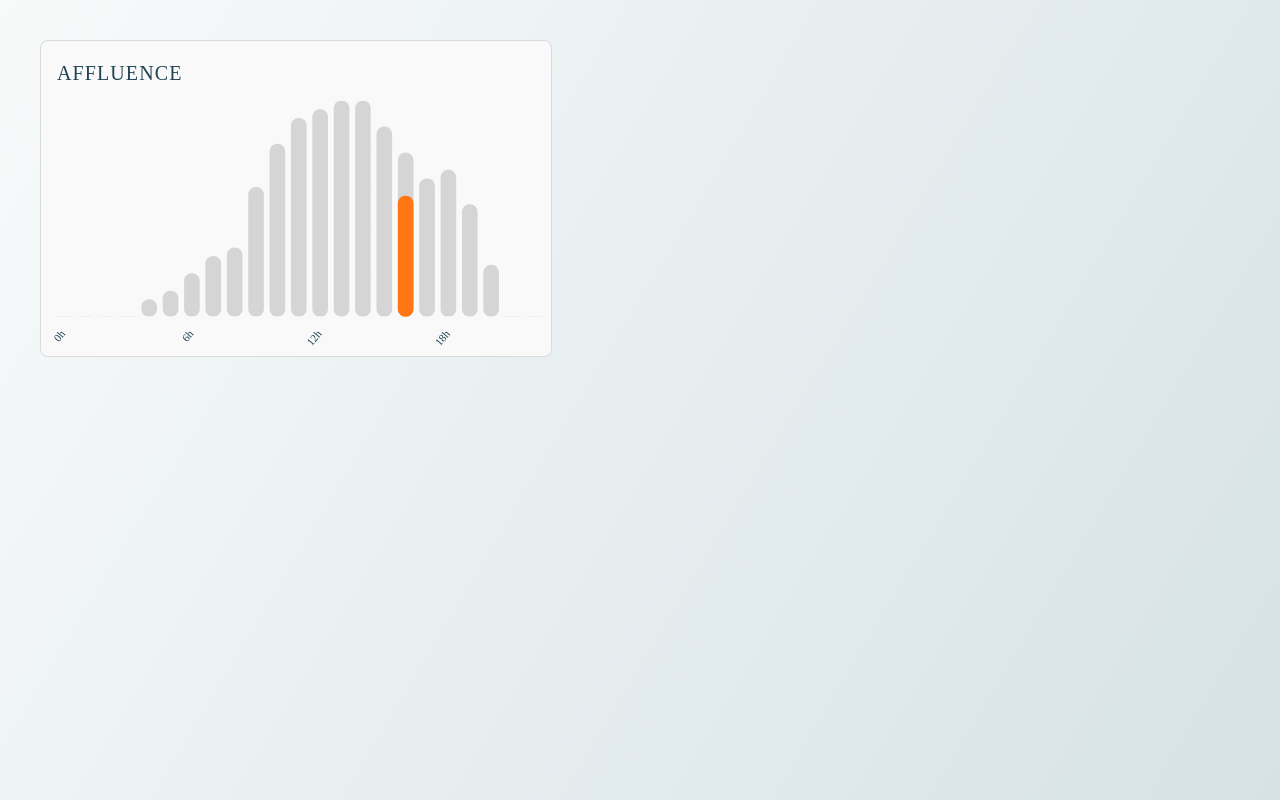
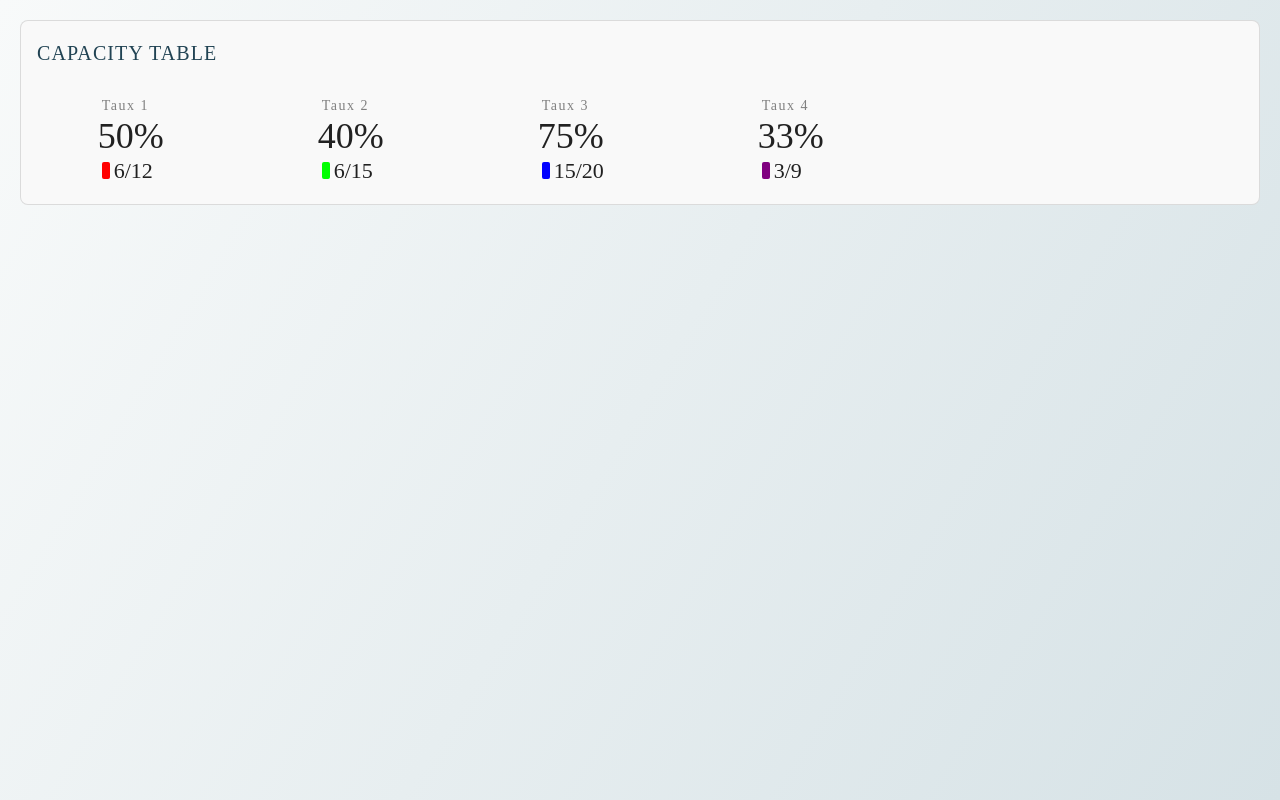
Before and after one commit to spinalcom/spinal-components, a Vue app: page / in a window 1280 px wide. Built offline with nearby package versions, Linux system fonts and the light colour scheme; a web font is replaced by a local one.

Commit message:
new component capacity table

```diff
--- a/package.json
+++ b/package.json
@@ -1,7 +1,7 @@
 {
   "name": "spinal-components",
   "main": "dist/spinal-components.common.js",
-  "version": "1.0.0",
+  "version": "1.2.0",
   "private": true,
   "scripts": {
     "serve": "vue-cli-service serve",
--- a/src/App.vue
+++ b/src/App.vue
@@ -1,14 +1,6 @@
 <template>
   <v-app id="application">
-    <estimation-bar-card
-      class="ma-10"
-      title="Affluence"
-      :estimations="estimationData"
-      :labels="estimationData.map((e, i) => i + 'h')"
-      :step="6"
-      currentLabel="16h"
-      :currentValue="14"
-    ></estimation-bar-card>
+    <capacity-table class="ma-5" :values="capacities"></capacity-table>
   </v-app>
 </template>
 
@@ -24,13 +16,15 @@ import LoadingPage from "./components/LoadingPage";
 import TicketCard from "./components/TicketCard";
 import TicketDetails from "./components/TicketDetails";
 import EstimationBarCard from "./components/EstimationBarCard.vue";
+import CapacityTable from "./components/CapacityTable.vue";
+import LineCard from "./components/LineCard.vue";
 
 let i = 0;
 export default {
   name: "App",
 
   components: {
-    EstimationBarCard,
+    CapacityTable,
   },
 
   data: () => ({
@@ -204,6 +198,32 @@ export default {
         "technique (%)": 90,
       },
     ],
+    capacities: [
+      {
+        title: "Taux 1",
+        color: "hsl(0, 100%, 50%)",
+        percentage: "50%",
+        count: "6/12",
+      },
+      {
+        title: "Taux 2",
+        color: "rgb(0,255,0)",
+        percentage: "40%",
+        count: "6/15",
+      },
+      {
+        title: "Taux 3",
+        color: "#00f",
+        percentage: "75%",
+        count: "15/20",
+      },
+      {
+        title: "Taux 4",
+        color: "purple",
+        percentage: "33%",
+        count: "3/9",
+      },
+    ],
   }),
 
   computed: {
--- a/src/compile-lib.ts
+++ b/src/compile-lib.ts
@@ -14,6 +14,7 @@ import LoadingCard from "./components/LoadingCard.vue";
 import CarouselComponent from "./components/CarouselComponent.vue";
 import TicketDetails from "./components/TicketDetails.vue";
 import EstimationBarCard from "./components/EstimationBarCard.vue";
+import CapacityTable from "./components/CapacityTable.vue";
 
 export default {
   install(Vue: any, options: any) {
@@ -33,5 +34,6 @@ export default {
     Vue.component("sc-carousel", CarouselComponent);
     Vue.component("sc-ticket-detail", TicketDetails);
     Vue.component("sc-estimation-card", EstimationBarCard);
+    Vue.component("sc-capacity-table", CapacityTable);
   },
 };
--- /dev/null
+++ b/src/components/CapacityTable.vue
@@ -0,0 +1,282 @@
+<template>
+  <v-card
+    class="line-card pa-1 rounded-lg d-flex flex-column"
+    outlined
+    style="min-height: 185px !important; min-width: 270px !important"
+  >
+    <v-card-title
+      style="font-size: 20px; height: 56px"
+      class="card-title pa-3 text-uppercase"
+      >{{ title }}</v-card-title
+    >
+    <div class="d-flex justify-space-around flex-grow-1 align-center">
+      <div
+        v-if="totalPages > 1"
+        class="arrow-container-left d-flex align-center"
+        @click="previousPage"
+      >
+        <div class="round">
+          <v-icon class="arrow-icon">mdi-chevron-left</v-icon>
+        </div>
+      </div>
+      <div
+        ref="carousel"
+        :class="[
+          values.length >= item_per_page
+            ? 'carrousel-container'
+            : 'carrousel-container2',
+          animate === 'right'
+            ? 'container-animation-right'
+            : animate === 'left'
+            ? 'container-animation-left'
+            : '',
+          paginatedItems.length === item_per_page
+            ? 'justify-space-between'
+            : '',
+        ]"
+      >
+        <div
+          v-for="(item, i) in paginatedItems"
+          :key="i"
+          class="item"
+          style="width: 220px"
+        >
+          <div>
+            <div class="title_capactity_card ml-1">{{ item.title }}</div>
+            <div style="height: 45px; font-size: 36px; font-weight: 500">
+              {{ item.percentage }}
+            </div>
+            <div style="display: flex; align-items: center">
+              <div
+                class="rounded_square mr-1 ml-1"
+                :style="{ backgroundColor: item.color }"
+              ></div>
+              <div style="font-size: 22px">{{ item.count }}</div>
+            </div>
+          </div>
+        </div>
+      </div>
+      <div
+        v-if="totalPages > 1"
+        class="arrow-container-right d-flex align-center"
+        @click="nextPage"
+      >
+        <div class="round">
+          <v-icon class="arrow-icon" width="32">mdi-chevron-right</v-icon>
+        </div>
+      </div>
+    </div>
+  </v-card>
+</template>
+<script>
+export default {
+  name: "capacity-table",
+  props: {
+    title: {
+      type: String,
+      default: "Capacity Table",
+    },
+    values: {
+      type: Array,
+      default: () => [],
+    },
+  },
+  data() {
+    return {
+      currentPage: 0,
+      animate: "",
+      item_per_page: 7,
+    };
+  },
+  methods: {
+    //animation previous page
+    previousPage() {
+      this.animate = "left";
+      this.currentPage =
+        (this.totalPages - 1 - this.currentPage) % this.totalPages;
+      setTimeout(() => {
+        this.animate = "";
+      }, 500);
+    },
+    //animation next page
+    nextPage() {
+      this.animate = "right";
+      this.currentPage = (this.currentPage + 1) % this.totalPages;
+      setTimeout(() => {
+        this.animate = "";
+      }, 600);
+    },
+  },
+
+  computed: {
+    paginatedItems() {
+      if (this.values.length) {
+        const startIndex = this.currentPage * this.item_per_page;
+        const endIndex = startIndex + this.item_per_page;
+        return this.values.slice(startIndex, endIndex);
+      } else {
+        return [
+          {
+            title: "Pas de donnée",
+            color: "red",
+            percentage: "0%",
+            count: "0/0",
+          },
+        ];
+      }
+    },
+    totalPages() {
+      return Math.ceil(this.values.length / this.item_per_page) || 1;
+    },
+  },
+
+  mounted() {
+    const { carousel } = this.$refs;
+    this.item_per_page = Math.floor(carousel.clientWidth / 220 + 0.5);
+    window.onresize = () => {
+      const { carousel } = this.$refs;
+      this.item_per_page = Math.floor(carousel.clientWidth / 220 + 0.5);
+    };
+  },
+};
+</script>
+
+<style scoped>
+.container-animation-right {
+  -webkit-animation: slide-right 0.5s cubic-bezier(0.25, 0.46, 0.45, 0.94) both;
+  animation: slide-right 0.5s cubic-bezier(0.25, 0.46, 0.45, 0.94) both;
+}
+
+.container-animation-left {
+  -webkit-animation: slide-left 0.5s cubic-bezier(0.25, 0.46, 0.45, 0.94) both;
+  animation: slide-left 0.5s cubic-bezier(0.25, 0.46, 0.45, 0.94) both;
+}
+
+@-webkit-keyframes slide-right {
+  0% {
+    -webkit-transform: translateX(1000px);
+    transform: translateX(1000px);
+    opacity: 0;
+  }
+
+  100% {
+    -webkit-transform: translateX(0);
+    transform: translateX(0);
+    opacity: 1;
+  }
+}
+
+@keyframes slide-right {
+  0% {
+    -webkit-transform: translateX(1000px);
+    transform: translateX(1000px);
+    opacity: 0;
+  }
+
+  100% {
+    -webkit-transform: translateX(0);
+    transform: translateX(0);
+    opacity: 1;
+  }
+}
+
+@-webkit-keyframes slide-left {
+  0% {
+    -webkit-transform: translateX(-1000px);
+    transform: translateX(-1000px);
+    opacity: 0;
+  }
+
+  100% {
+    -webkit-transform: translateX(0);
+    transform: translateX(0);
+    opacity: 1;
+  }
+}
+
+@keyframes slide-left {
+  0% {
+    -webkit-transform: translateX(-1000px);
+    transform: translateX(-1000px);
+    opacity: 0;
+  }
+
+  100% {
+    -webkit-transform: translateX(0);
+    transform: translateX(0);
+    opacity: 1;
+  }
+}
+
+.card-title {
+  letter-spacing: 1.1px;
+  color: #214353;
+  opacity: 1;
+  font-size: 11px/13px;
+}
+
+.round {
+  display: flex;
+  justify-content: center;
+  align-items: center;
+  transition: 0.2s;
+  width: 35px;
+  height: 35px;
+  border-radius: 20px;
+}
+
+.arrow-container-right:hover .round,
+.arrow-container-left:hover .round {
+  background-color: rgb(236, 236, 236);
+}
+
+.arrow-container-left {
+  left: 0;
+}
+
+.arrow-container-right {
+  right: 0;
+}
+
+.line-card {
+  background-color: #f9f9f9;
+  overflow: hidden;
+}
+
+.rounded_square {
+  width: 8px;
+  height: 17px;
+  border-radius: 2px;
+}
+
+.carrousel-container {
+  display: flex;
+  width: 85%;
+}
+
+.carrousel-container2 {
+  margin-left: 60px;
+  display: flex;
+  width: 95%;
+}
+
+.title_capactity_card {
+  letter-spacing: 1.5px;
+  color: gray;
+  height: 14px;
+  font-weight: 500;
+  font-size: 14px;
+}
+
+.text_capactity_card {
+  letter-spacing: 1.5px;
+  color: gray;
+  height: 12px;
+  font-weight: 500;
+  font-size: 10px;
+}
+
+.item:first-child {
+  margin-left: 12px;
+}
+</style>
--- a/src/components/EstimationBarCard.vue
+++ b/src/components/EstimationBarCard.vue
@@ -1,7 +1,7 @@
 <template>
   <v-card
     id="prediction"
-    style="min-height: 220px !important"
+    style="min-height: 185px !important"
     class="bar-card pa-1 rounded-lg d-flex flex-column"
     outlined
   >
```
Also changed, not shown: src/components/HeatMapCard.vue (added, +96 -0 lines), public/docs/capacity table.png (added), 13 other files (tests, documents, lock files or other folders).
